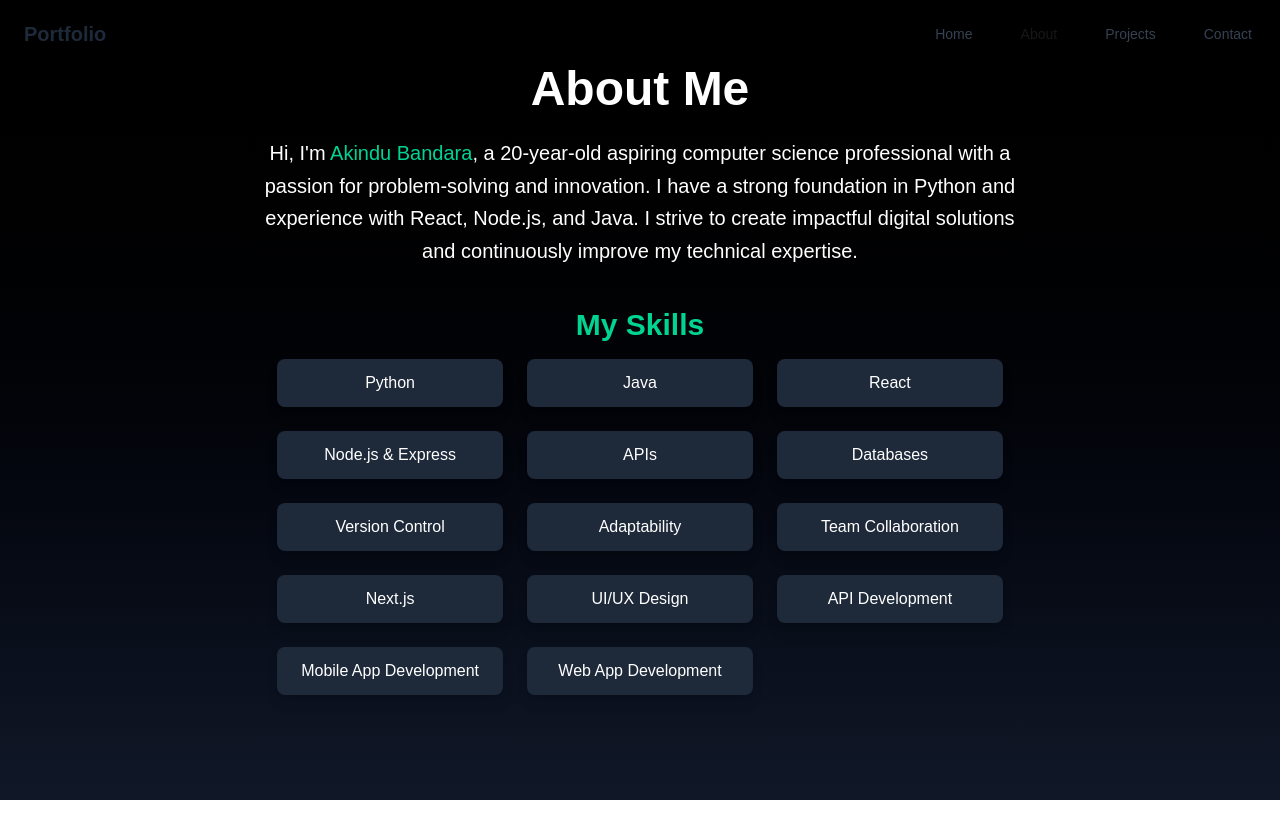
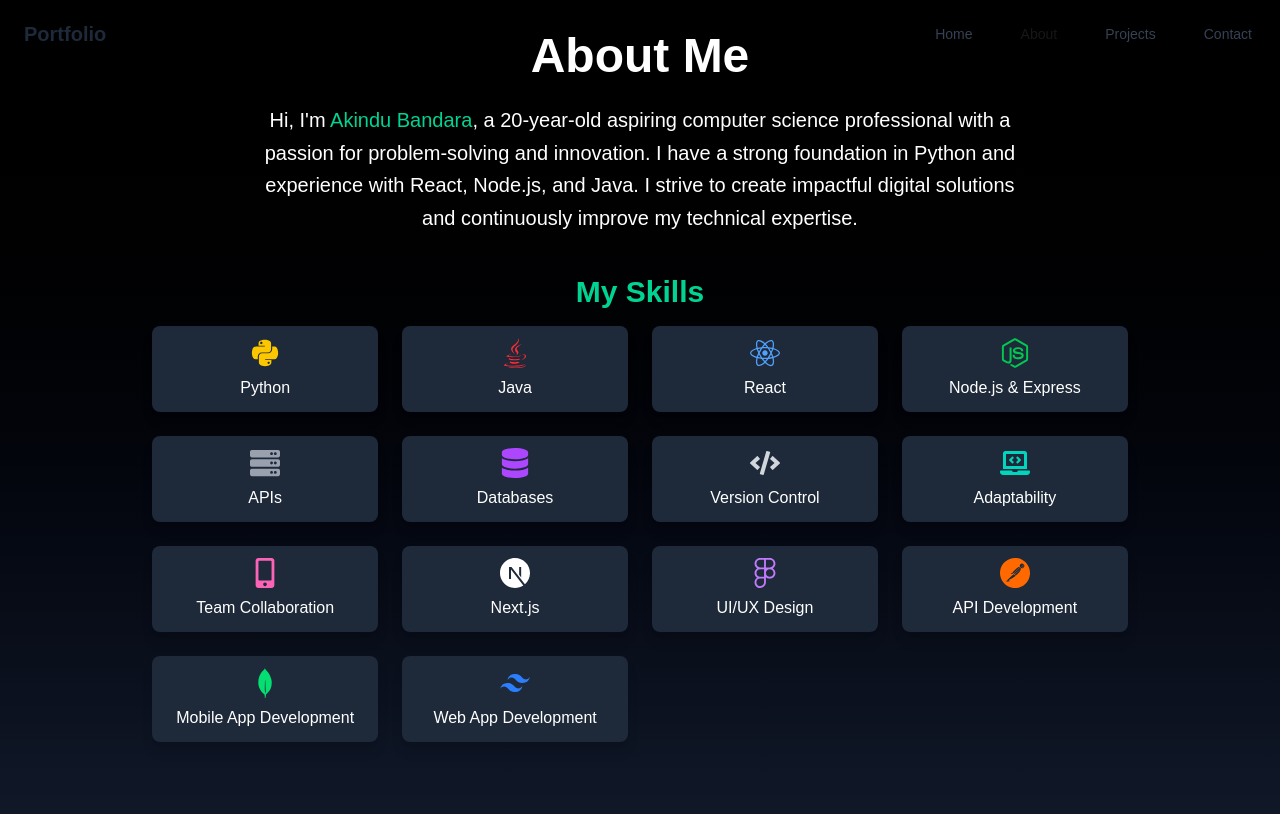
Before and after one commit to akindu415/my-portfolio, a Next.js app: page /about in a window 1280 px wide. Built offline with nearby package versions, Linux system fonts and the light colour scheme.

Commit message:
added react icons to about page

```diff
--- a/app/about/page.tsx
+++ b/app/about/page.tsx
@@ -1,6 +1,25 @@
 import Navbar from "../page/navbar";
+import { FaPython, FaJava, FaReact, FaNodeJs, FaDatabase, FaMobileAlt, FaCode, FaLaptopCode, FaServer } from "react-icons/fa";
+import { SiNextdotjs, SiMongodb, SiTailwindcss, SiFigma, SiPostman } from "react-icons/si";
 
 export default function About() {
+  const skills = [
+    { name: "Python", icon: <FaPython size={30} className="text-yellow-400" /> },
+    { name: "Java", icon: <FaJava size={30} className="text-red-500" /> },
+    { name: "React", icon: <FaReact size={30} className="text-blue-400" /> },
+    { name: "Node.js & Express", icon: <FaNodeJs size={30} className="text-green-500" /> },
+    { name: "APIs", icon: <FaServer size={30} className="text-gray-400" /> },
+    { name: "Databases", icon: <FaDatabase size={30} className="text-purple-500" /> },
+    { name: "Version Control", icon: <FaCode size={30} className="text-gray-300" /> },
+    { name: "Adaptability", icon: <FaLaptopCode size={30} className="text-teal-400" /> },
+    { name: "Team Collaboration", icon: <FaMobileAlt size={30} className="text-pink-400" /> },
+    { name: "Next.js", icon: <SiNextdotjs size={30} className="text-white" /> },
+    { name: "UI/UX Design", icon: <SiFigma size={30} className="text-purple-400" /> },
+    { name: "API Development", icon: <SiPostman size={30} className="text-orange-500" /> },
+    { name: "Mobile App Development", icon: <SiMongodb size={30} className="text-green-400" /> },
+    { name: "Web App Development", icon: <SiTailwindcss size={30} className="text-blue-500" /> },
+  ];
+
   return (
     <div>
       <div className="absolute w-full z-10">
@@ -15,28 +34,14 @@ export default function About() {
         </p>
 
         <h2 className="text-3xl font-semibold mb-4 text-emerald-400">My Skills</h2>
-        <div className="grid grid-cols-2 md:grid-cols-3 gap-6 text-center mb-10">
-          {[
-            "Python",
-            "Java",
-            "React",
-            "Node.js & Express",
-            "APIs",
-            "Databases",
-            "Version Control",
-            "Adaptability",
-            "Team Collaboration",
-            "Next.js",
-            "UI/UX Design",
-            "API Development",
-            "Mobile App Development",
-            "Web App Development",
-          ].map((skill) => (
+        <div className="grid grid-cols-2 md:grid-cols-3 lg:grid-cols-4 gap-6 text-center mb-10">
+          {skills.map((skill) => (
             <div
-              key={skill}
-              className="bg-gray-800 px-6 py-3 rounded-lg shadow-lg transform transition-transform hover:scale-105"
+              key={skill.name}
+              className="bg-gray-800 px-6 py-3 rounded-lg shadow-lg transform transition-transform hover:scale-105 flex flex-col items-center"
             >
-              {skill}
+              {skill.icon}
+              <span className="mt-2">{skill.name}</span>
             </div>
           ))}
         </div>
--- a/package.json
+++ b/package.json
@@ -12,7 +12,8 @@
     "lucide-react": "^0.483.0",
     "next": "15.2.3",
     "react": "^19.0.0",
-    "react-dom": "^19.0.0"
+    "react-dom": "^19.0.0",
+    "react-icons": "^5.5.0"
   },
   "devDependencies": {
     "@eslint/eslintrc": "^3",
```
Also changed, not shown: 1 other file (tests, documents, lock files or other folders).
